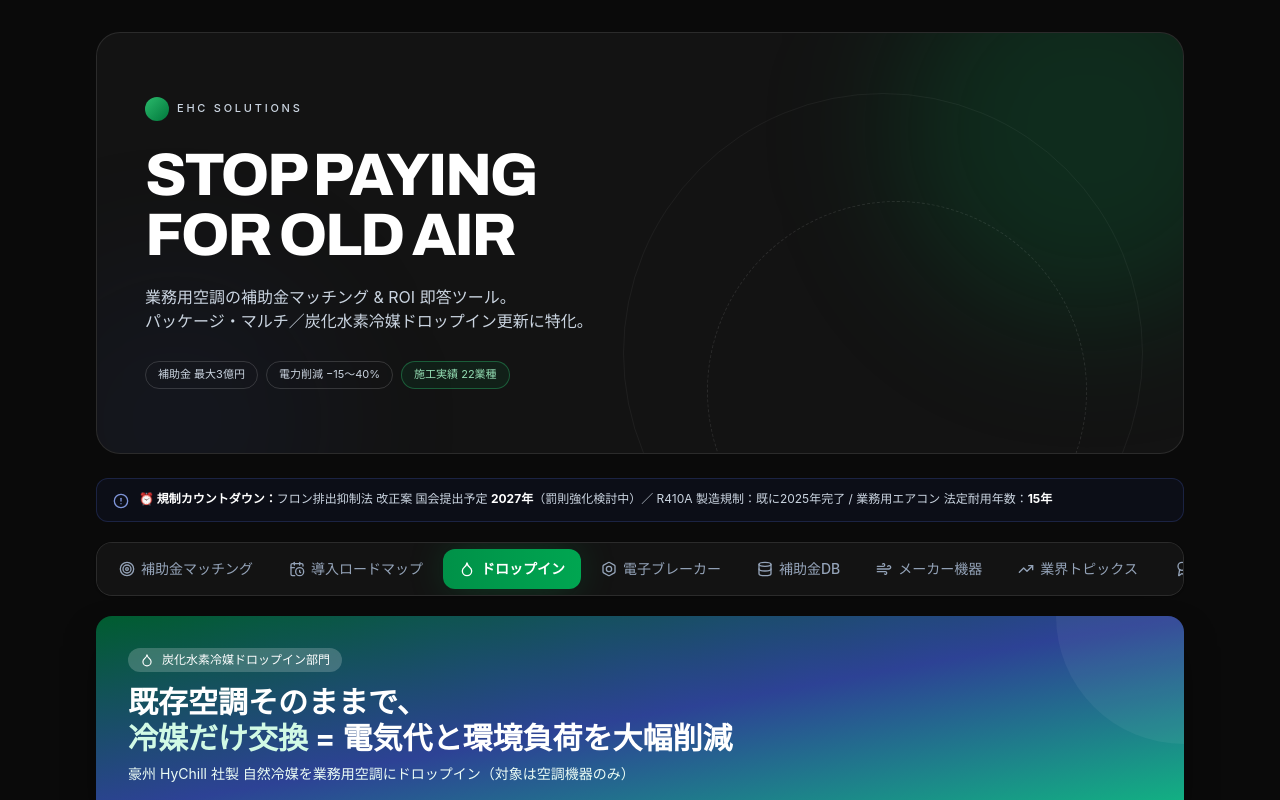
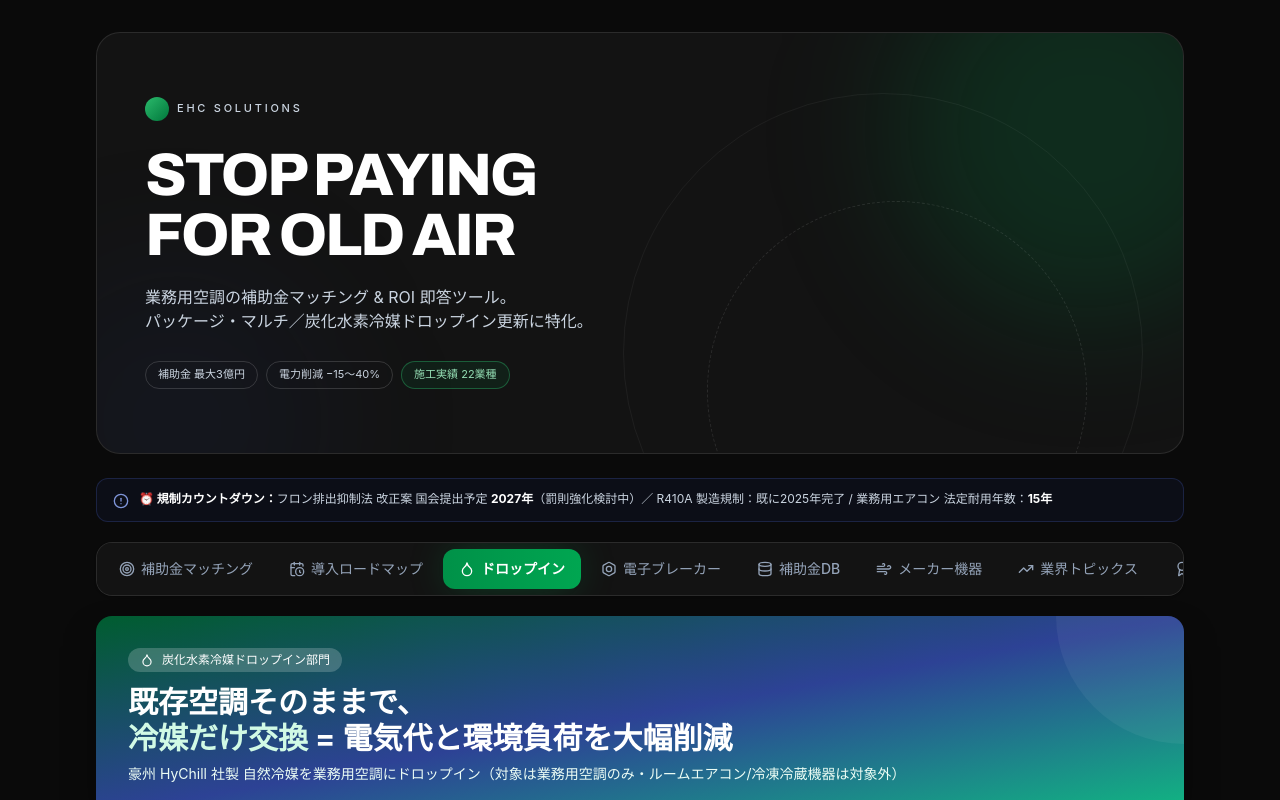
Before and after one commit to Shinichi-Morozumi/ehc-subsidy-app, a Next.js app: page / in a window 1280 px wide. Both pictures are taken after a click on the button "ドロップイン". Shown: the top 800 px of the page. Built offline with nearby package versions, Linux system fonts and the light colour scheme.

Commit message:
ドロップイン対象からルームエアコンを除外（業務用パッケージのみ）

```diff
--- a/components/DropinDept.tsx
+++ b/components/DropinDept.tsx
@@ -36,7 +36,7 @@ export function DropinDept() {
             <span className="text-emerald-100">冷媒だけ交換</span> = 電気代と環境負荷を大幅削減
           </h2>
           <p className="text-sm text-emerald-50">
-            豪州 HyChill 社製 自然冷媒を業務用空調にドロップイン（対象は空調機器のみ）
+            豪州 HyChill 社製 自然冷媒を業務用空調にドロップイン（対象は業務用空調のみ・ルームエアコン/冷凍冷蔵機器は対象外）
           </p>
         </div>
       </div>
--- a/lib/pricing.ts
+++ b/lib/pricing.ts
@@ -15,8 +15,8 @@ export const DROPIN = {
   consumablePerSystem: 2000,
   // 諸経費（運搬¥50,000+現場¥15,000+会社経費¥60,000）。案件固定の目安。
   overhead: 125000,
-  // 系統あたり想定回収冷媒量(kg)の既定値（ルームエアコン基準）
-  defaultKgPerSystem: 2,
+  // 系統あたり想定回収冷媒量(kg)の既定値（小型パッケージ基準・対象は業務用のみ）
+  defaultKgPerSystem: 2.5,
   // ── HC冷媒（HyChill）ガス代金 ──
   // HC冷媒は比重が軽く、フロン充填量の約4割の重量で足りる（HyChill技術資料の一般値）
   hcChargeRatio: 0.4,
@@ -25,9 +25,8 @@ export const DROPIN = {
   hcGasPerKg: 58000,
 };
 
-// 機器タイプ別の系統あたり冷媒量プリセット（業務用は封入量が多くガス代金に直結）
+// 機器タイプ別の系統あたり冷媒量プリセット（業務用パッケージのみ・ルームエアコンは対象外）
 export const KG_PRESETS: Record<string, { label: string; kg: number }> = {
-  room: { label: "ルームエアコン級（〜2馬力）", kg: 2 },
   pkg_small: { label: "小型パッケージ（2〜3馬力）", kg: 2.5 },
   pkg_mid: { label: "中型パッケージ（4〜6馬力）", kg: 3.5 },
   pkg_large: { label: "大型パッケージ（8〜10馬力）", kg: 5 },
```
